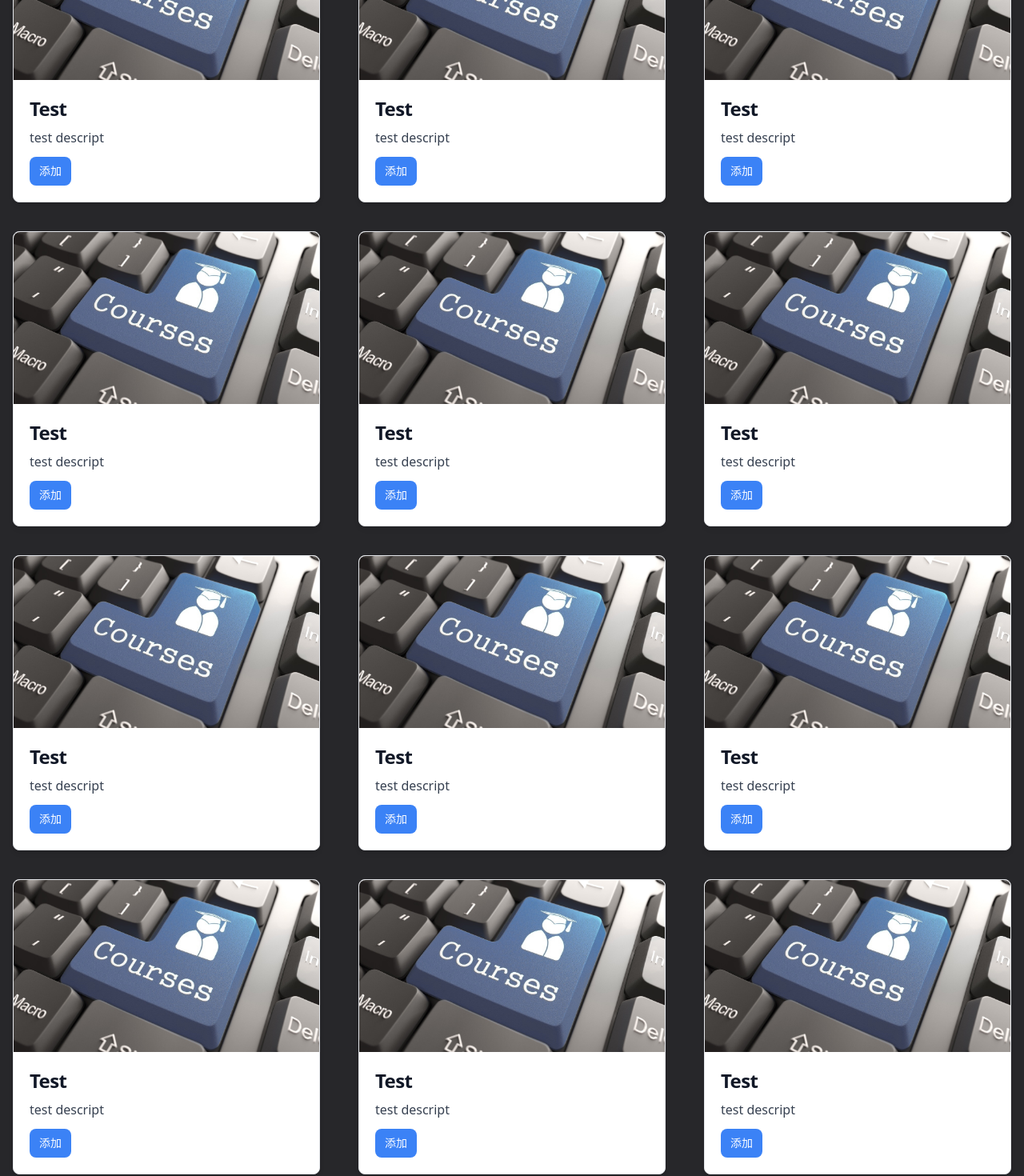
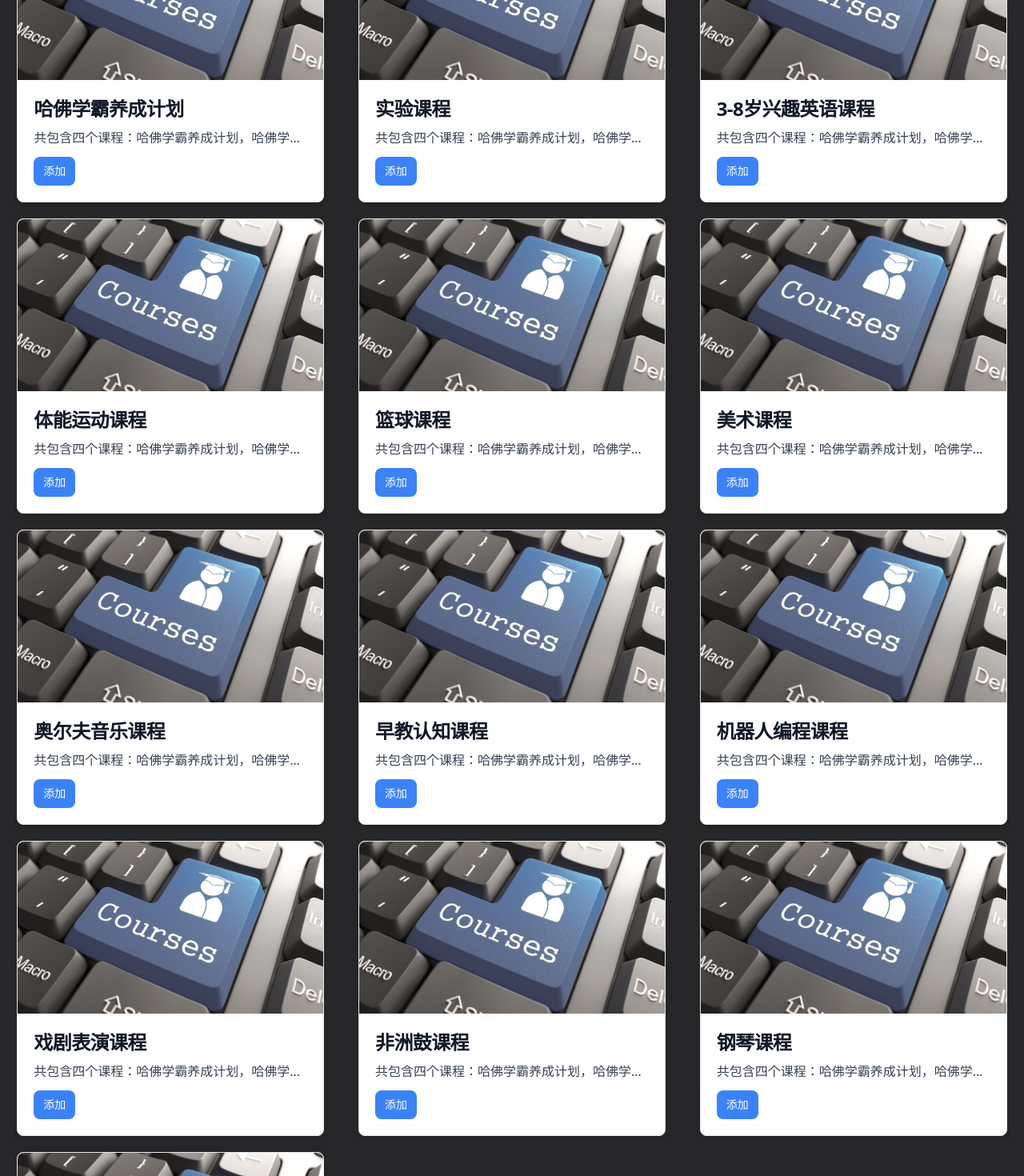
Before and after one commit to cuitaocrazy/supervision, a Next.js app in the folder web-site/simple-shopping/: page /test in a window 1280 px wide. Shown: the part 220-1690 px from the top of the page at 80% size. Built offline with nearby package versions, Linux system fonts and the light colour scheme.

Commit message:
配置文件purge属性添加组件路径，解决build时，组件文件夹下的文件使用到tailwindcssd的 css样式可以在服务端生成需要的样式文件；测试数据的修改；商品grid调整

```diff
--- a/web-site/simple-shopping/components/Card.tsx
+++ b/web-site/simple-shopping/components/Card.tsx
@@ -17,7 +17,7 @@ const Card: FC<CardProps> = (props) => <div className="max-w-lg mx-auto">
       <a href="detail">
         <h5 className="mb-2 text-2xl font-bold tracking-tight text-gray-900">{props.title}</h5>
       </a>
-      <p className="mb-3 font-normal text-gray-700">{props.descript}</p>
+      <p className="mb-3 font-normal text-gray-700 truncate">{props.descript}</p>
       <a className="inline-flex items-center px-3 py-2 text-sm font-medium text-center text-white rounded-lg bg-secondary-500 hover:bg-secondary-800 focus:ring-4 focus:ring-secondary-300"
       onClick={props.onAdd} >
         添加
--- a/web-site/simple-shopping/pages/login.tsx
+++ b/web-site/simple-shopping/pages/login.tsx
@@ -33,7 +33,7 @@ const Login: NextPage = () => {
         </div>
         <div className="mt-6">
           <label className="block mb-2 text-sm font-semibold text-gray-600">密码</label>
-          <input type="text" className="relative block w-full px-1 py-3 pl-4 text-sm bg-white border rounded-md border-primary-200 focus:outline-none focus:glow-secondary-500"
+          <input type="password" className="relative block w-full px-1 py-3 pl-4 text-sm bg-white border rounded-md border-primary-200 focus:outline-none focus:glow-secondary-500"
             {...register('password', { required: true })} placeholder="请输入密码" />
           {errors.password && <p className="pt-2 pl-3 text-base text-error-400">密码不能为空</p>}
         </div>
--- a/web-site/simple-shopping/pages/qrCode.tsx
+++ b/web-site/simple-shopping/pages/qrCode.tsx
@@ -6,7 +6,7 @@ const qrCode: NextPage = () => {
   return <>
     <div className="pt-6 mx-2 mb-4 text-3xl font-semibold text-center text-gray-800">中国银行收银台</div>
     <div className="m-1 text-center text-gray-600">订单提交成功，请尽快付款！订单号：<span>11111111111144444444444</span></div>
-    <div className="m-1 text-center text-gray-600">应付金额&nbsp;<span className="text-lg text-red-500">100.05</span>&nbsp;元</div>
+    <div className="m-1 text-center text-gray-600">应付金额&nbsp;<span className="text-lg text-red-500">199</span>&nbsp;元</div>
     <div className="flex justify-center">
       <QRCode value="http://2.3.4.5./aaa" renderAs="svg" size={200} imageSettings={{ src: 'https://static.zpao.com/favicon.png', height: 50, width: 50, excavate: true }}></QRCode>
     </div>
--- a/web-site/simple-shopping/pages/test.tsx
+++ b/web-site/simple-shopping/pages/test.tsx
@@ -7,20 +7,20 @@ import { increment } from '@/features/order-cart/counterSlice'
 const Test: NextPage = () => {
   const dispatch = useAppDispatch()
   return <Layout title="测试">
-    <div className="grid grid-cols-3 gap-4 py-6 m-auto max-w-7xl">
-      <Card key="123" image="1.jpeg" title="Test" descript="test descript" amt={1} onAdd={ () => dispatch(increment())}/>
-      <Card key="123" image="1.jpeg" title="Test" descript="test descript" amt={1} onAdd={ () => dispatch(increment())}/>
-      <Card key="123" image="1.jpeg" title="Test" descript="test descript" amt={1} onAdd={ () => dispatch(increment())}/>
-      <Card key="123" image="1.jpeg" title="Test" descript="test descript" amt={1} onAdd={ () => dispatch(increment())}/>
-      <Card key="123" image="1.jpeg" title="Test" descript="test descript" amt={1} onAdd={ () => dispatch(increment())}/>
-      <Card key="123" image="1.jpeg" title="Test" descript="test descript" amt={1} onAdd={ () => dispatch(increment())}/>
-      <Card key="123" image="1.jpeg" title="Test" descript="test descript" amt={1} onAdd={ () => dispatch(increment())}/>
-      <Card key="123" image="1.jpeg" title="Test" descript="test descript" amt={1} onAdd={ () => dispatch(increment())}/>
-      <Card key="123" image="1.jpeg" title="Test" descript="test descript" amt={1} onAdd={ () => dispatch(increment())}/>
-      <Card key="123" image="1.jpeg" title="Test" descript="test descript" amt={1} onAdd={ () => dispatch(increment())}/>
-      <Card key="123" image="1.jpeg" title="Test" descript="test descript" amt={1} onAdd={ () => dispatch(increment())}/>
-      <Card key="123" image="1.jpeg" title="Test" descript="test descript" amt={1} onAdd={ () => dispatch(increment())}/>
-      <Card key="123" image="1.jpeg" title="Test" descript="test descript" amt={1} onAdd={ () => dispatch(increment())}/>
+    <div className="grid col-span-4 py-6 m-auto xl:grid-cols-3 lg:grid-cols-2 max-w-7xl">
+      <Card key="123" image="1.jpeg" title="哈佛学霸养成计划" descript="共包含四个课程：哈佛学霸养成计划，哈佛学霸学习力之道，哈佛学霸学习力之术，哈佛学霸的学科启蒙应试宝典" amt={1} onAdd={ () => dispatch(increment())}/>
+      <Card key="123" image="1.jpeg" title="实验课程" descript="共包含四个课程：哈佛学霸养成计划，哈佛学霸学习力之道，哈佛学霸学习力之术，哈佛学霸的学科启蒙应试宝典" amt={1} onAdd={ () => dispatch(increment())}/>
+      <Card key="123" image="1.jpeg" title="3-8岁兴趣英语课程" descript="共包含四个课程：哈佛学霸养成计划，哈佛学霸学习力之道，哈佛学霸学习力之术，哈佛学霸的学科启蒙应试宝典" amt={1} onAdd={ () => dispatch(increment())}/>
+      <Card key="123" image="1.jpeg" title="体能运动课程" descript="共包含四个课程：哈佛学霸养成计划，哈佛学霸学习力之道，哈佛学霸学习力之术，哈佛学霸的学科启蒙应试宝典" amt={1} onAdd={ () => dispatch(increment())}/>
+      <Card key="123" image="1.jpeg" title="篮球课程" descript="共包含四个课程：哈佛学霸养成计划，哈佛学霸学习力之道，哈佛学霸学习力之术，哈佛学霸的学科启蒙应试宝典" amt={1} onAdd={ () => dispatch(increment())}/>
+      <Card key="123" image="1.jpeg" title="美术课程" descript="共包含四个课程：哈佛学霸养成计划，哈佛学霸学习力之道，哈佛学霸学习力之术，哈佛学霸的学科启蒙应试宝典" amt={1} onAdd={ () => dispatch(increment())}/>
+      <Card key="123" image="1.jpeg" title="奥尔夫音乐课程" descript="共包含四个课程：哈佛学霸养成计划，哈佛学霸学习力之道，哈佛学霸学习力之术，哈佛学霸的学科启蒙应试宝典" amt={1} onAdd={ () => dispatch(increment())}/>
+      <Card key="123" image="1.jpeg" title="早教认知课程" descript="共包含四个课程：哈佛学霸养成计划，哈佛学霸学习力之道，哈佛学霸学习力之术，哈佛学霸的学科启蒙应试宝典" amt={1} onAdd={ () => dispatch(increment())}/>
+      <Card key="123" image="1.jpeg" title="机器人编程课程" descript="共包含四个课程：哈佛学霸养成计划，哈佛学霸学习力之道，哈佛学霸学习力之术，哈佛学霸的学科启蒙应试宝典" amt={1} onAdd={ () => dispatch(increment())}/>
+      <Card key="123" image="1.jpeg" title="戏剧表演课程" descript="共包含四个课程：哈佛学霸养成计划，哈佛学霸学习力之道，哈佛学霸学习力之术，哈佛学霸的学科启蒙应试宝典" amt={1} onAdd={ () => dispatch(increment())}/>
+      <Card key="123" image="1.jpeg" title="非洲鼓课程" descript="共包含四个课程：哈佛学霸养成计划，哈佛学霸学习力之道，哈佛学霸学习力之术，哈佛学霸的学科启蒙应试宝典" amt={1} onAdd={ () => dispatch(increment())}/>
+      <Card key="123" image="1.jpeg" title="钢琴课程" descript="共包含四个课程：哈佛学霸养成计划，哈佛学霸学习力之道，哈佛学霸学习力之术，哈佛学霸的学科启蒙应试宝典" amt={1} onAdd={ () => dispatch(increment())}/>
+      <Card key="123" image="1.jpeg" title="古筝课程" descript="共包含四个课程：哈佛学霸养成计划，哈佛学霸学习力之道，哈佛学霸学习力之术，哈佛学霸的学科启蒙应试宝典" amt={1} onAdd={ () => dispatch(increment())}/>
     </div>
   </Layout>
 }
--- a/web-site/simple-shopping/tailwind.config.js
+++ b/web-site/simple-shopping/tailwind.config.js
@@ -1,7 +1,7 @@
 const colors = require('tailwindcss/colors')
 const plugin = require('tailwindcss/plugin')
 module.exports = {
-  purge: ['./pages/**/*.{js,ts,jsx,tsx}'],
+  purge: ['./pages/**/*.{js,ts,jsx,tsx}', './components/**/*.{js,ts,jsx,tsx}'],
   darkMode: false, // or 'media' or 'class'
   theme: {
     extend: {
```
